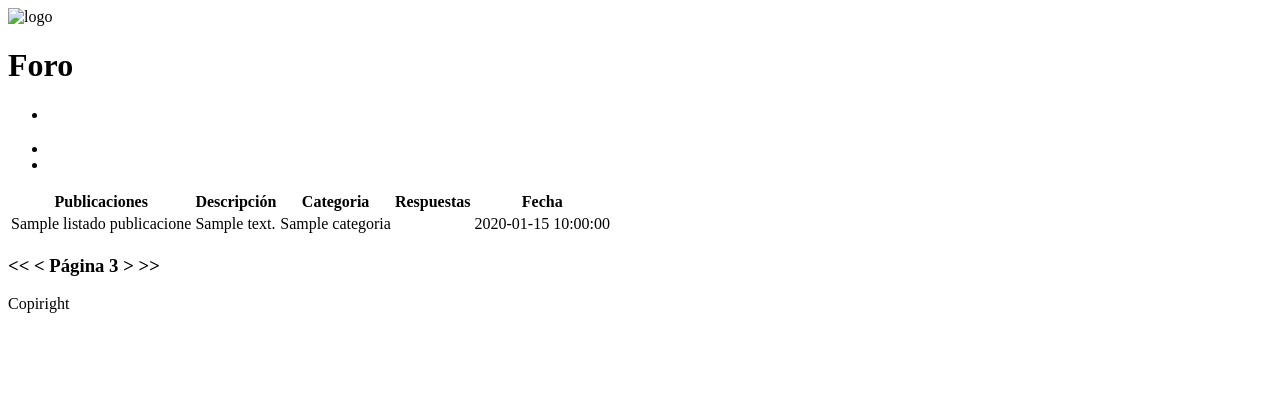
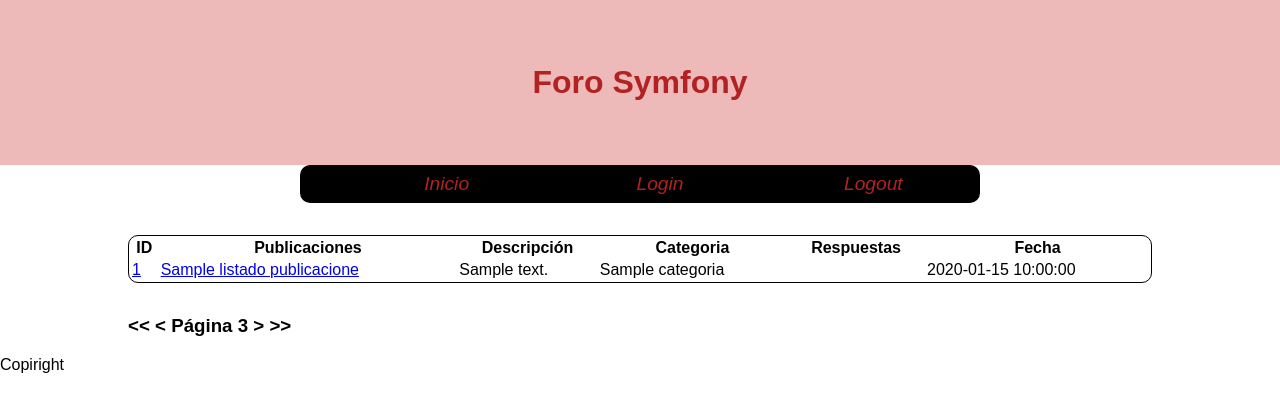
Before and after one commit to Pedrolsarmiento/forosymfony, a Symfony app: template templates/publicacion/index.html.twig in a window 1280 px wide. Shown: the top 412 px of the page. Run offline with Twig, Linux system fonts and the light colour scheme; the template is opened without the code that fills it: most values are stand-ins (such as "Sample title", 1, 10 or a date in 2020); some libraries are stand-ins or nearby versions.

Commit message:
creacion del detalle de publicacion y css

```diff
--- /dev/null
+++ b/public/css.css
@@ -0,0 +1,36 @@
+html,body {margin:0;padding:0;box-sizing: border-box; font-family: fantasy,sans-serif;}
+
+h1 {
+    color: firebrick;
+    background-color: hsla(0, 79.2%, 43.3%, 0.3);
+    text-align: center;
+    margin: 0;
+    padding: 2em;
+}
+nav > ul {
+    display: flex;
+    list-style-type: none;
+    width: 50%;
+    background-color: black;
+    margin: auto;
+    text-align: center;
+    border-radius: 10px;
+}
+nav > ul > li {
+    flex: 20%;
+    padding: 0.5em;
+
+}
+nav > ul > li a{
+    text-decoration: none;
+    color: firebrick;
+    font-style: italic;
+    font-size: 1.2em;
+}
+main { width: 80%; margin: auto;}
+table {
+    margin: 2em 0;
+    width: 100%;
+    border-radius: 10px;
+    border: solid black 1px;
+}
--- a/templates/base.html.twig
+++ b/templates/base.html.twig
@@ -3,23 +3,25 @@
     <head>
         <meta charset="UTF-8">
         <title>{% block title %}Welcome!{% endblock %}</title>
-        {% block stylesheets %}{% endblock %}
+        {% block stylesheets %}
+        {% endblock %}
+        <link rel="stylesheet" href="{{ asset('css.css') }}" type="text/css">
+
     </head>
     <body>
         <header>
-            <img src="" alt="logo">
-            <h1>Foro</h1>
+            <h1>Foro Symfony</h1>
         </header>
         <nav>
             <ul>
-                <li><a href=""><img src="" alt=""></a></li>
-                <li><a href=""><p></p></a></li>
-                <li><a href=""><img src="" alt=""></a></li>
+                <li><a href="{{ path('ultimas_publicaciones') }}">Inicio</a></li>
+                <li><a href="">Login</a></li>
+                <li><a href="">Logout</a></li>
             </ul>
         </nav>
-
+        <main>
         {% block body %}{% endblock %}
-
+        </main>
         {% block javascripts %}{% endblock %}
 
         <footer>
--- a/templates/publicacion/index.html.twig
+++ b/templates/publicacion/index.html.twig
@@ -5,6 +5,7 @@
 {% block body %}
     <table>
         <thead>
+        <th>ID</th>
         <th>Publicaciones</th>
         <th>Descripción</th>
         <th>Categoria</th>
@@ -15,7 +16,8 @@
         <tbody>
         {% for publicacion in listado_publicaciones %}
             <tr>
-                <td>{{ publicacion.getTitulo() }}</td>
+                <td><a href="{{ path('publicacion-detalle',{id: publicacion.getId}) }}">{{ publicacion.getId() }}</a></td>
+                <td><a href="{{ path('publicacion-detalle',{id: publicacion.getId}) }}">{{ publicacion.getTitulo() }}</a></td>
                 <td>{{ publicacion.getContenido() }}</td>
                 <td>{{ publicacion.getCategoria() }}</td>
                 <td>{{ publicacion.getComentarios().count() }}</td>
```
Also changed, not shown: src/Controller/PublicacionController.php (+23 -0 lines), templates/publicacion/detalle.html.twig (added, +53 -0 lines).
